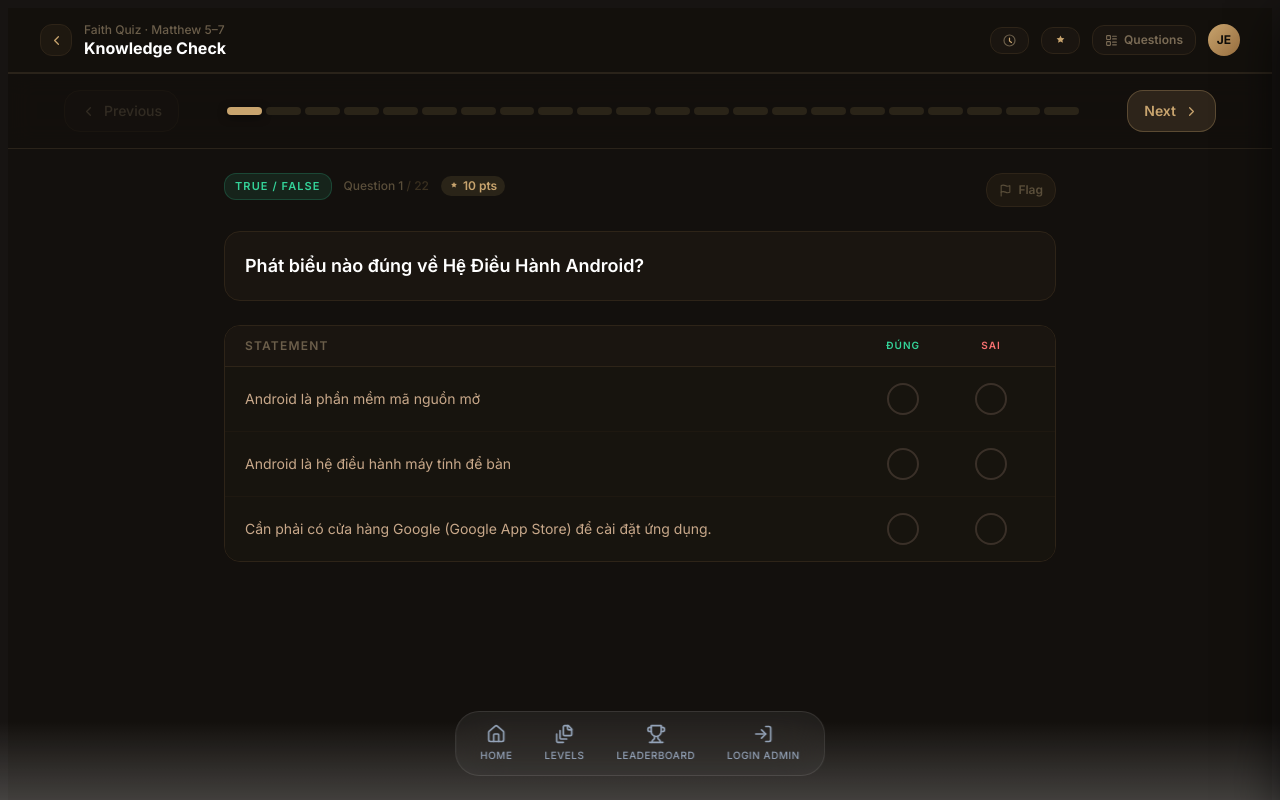
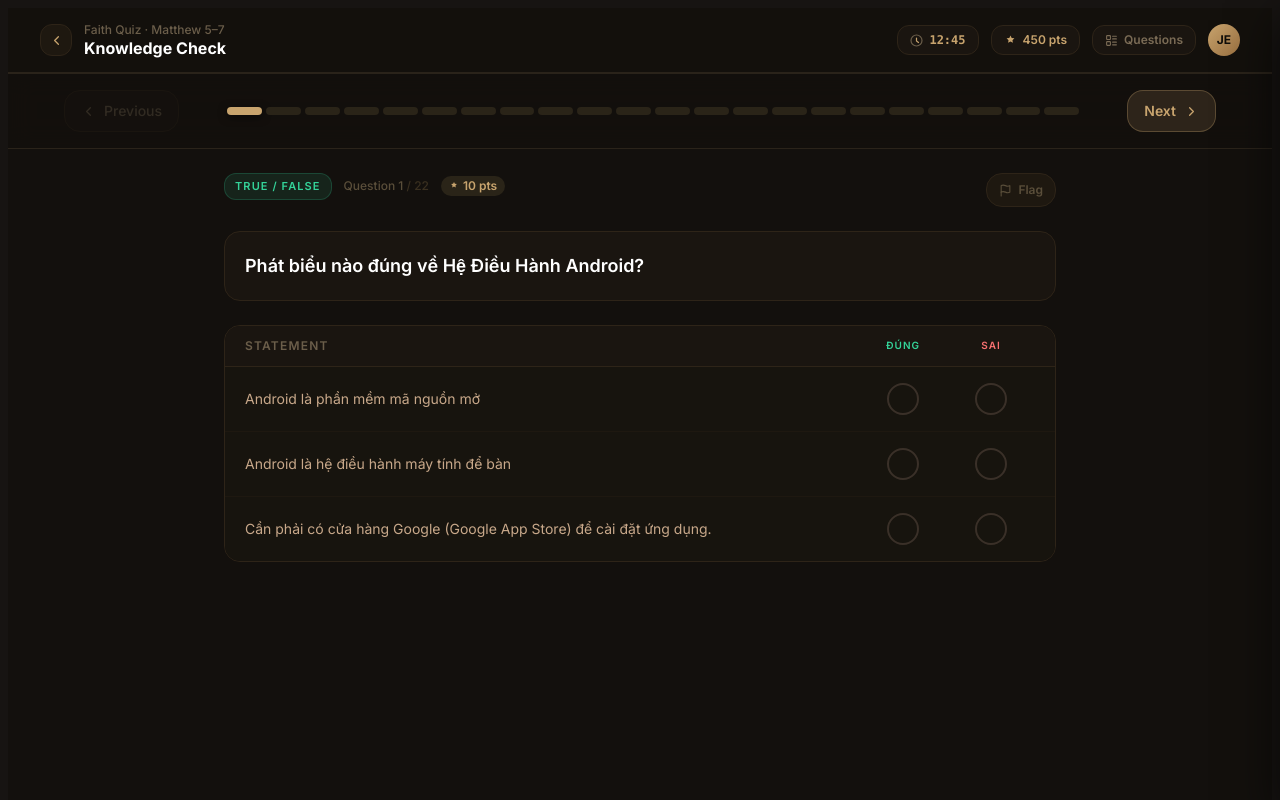
Before and after one commit to noname20011/IC3, a React (Vite) app: page /quiz/1/1 in a window 1280 px wide. Shown: the top 800 px of the page. Built offline with nearby package versions, Linux system fonts and the light colour scheme.

Commit message:
update header

```diff
--- a/src/App.jsx
+++ b/src/App.jsx
@@ -1,4 +1,4 @@
-import { BrowserRouter, Routes, Route } from "react-router-dom";
+import { BrowserRouter, Routes, Route, useLocation } from "react-router-dom";
 import PartPage from "./pages/PartPage";
 import DailyDevotion from "./pages/UI_Sample/DailyDevotion";
 import QuizPage from "./pages/QuizPage";
@@ -15,13 +15,18 @@ import ScrollToTop from "./components/core/ScrollToTop";
 import Footer from "./components/UI/Footer";
 
 export default function App() {
+  const location = useLocation();
+  const locationPath = location.pathname;
+
+  console.log(locationPath);
+
   return (
-    <BrowserRouter>
+    <>
       <ScrollToTop />
       <div className="bg-background py-2 px-2 relative">
         <LoadingProvider>
           {/* Header */}
-          <Header onBack={() => window.history.back()}/>
+          <Header locationPath={locationPath} onBack={() => window.history.back()}/>
 
           <Routes>
             <Route path="/" element={<HomePage />} />
@@ -38,11 +43,11 @@ export default function App() {
           </Routes>
 
           {/* side bar */}
-          <NavigationBar/>
+          {!locationPath.startsWith("/quiz") && <NavigationBar />}
         </LoadingProvider>
         <Toaster/>
         <Footer/>
       </div>
-    </BrowserRouter>
+    </>
   );
 }
--- a/src/components/UI/Header.tsx
+++ b/src/components/UI/Header.tsx
@@ -3,13 +3,13 @@ import { useCustomContext } from "../../hooks/use-context";
 import { useLocation } from "react-router-dom";
 
 interface HeaderProps {
-    onBack: () => void
+  onBack: () => void;
+  locationPath: string;
 }
 const Header = (props: HeaderProps) => {
-    const { onBack } = props;
+  const { onBack, locationPath } = props;
   const { setShowList } = useCustomContext();
 
-    const location = useLocation();
   return (
     <>
       {/* ── Sticky header ── */}
@@ -51,11 +51,11 @@ const Header = (props: HeaderProps) => {
                   strokeLinecap="round"
                 />
               </svg>
-              {
-                location.pathname === "/quiz" && <span className="text-xs font-mono font-semibold text-[#c8a46e]">
+              {locationPath.includes("/quiz") && (
+                <span className="text-xs font-mono font-semibold text-[#c8a46e]">
                   12:45
                 </span>
-              }
+              )}
             </div>
             {/* Score */}
             <div className="hidden sm:flex items-center gap-1.5 px-3 py-1.5 bg-[#1a1510] border border-[#2e2418] rounded-lg">
@@ -65,13 +65,14 @@ const Header = (props: HeaderProps) => {
                   fill="#c8a46e"
                 />
               </svg>
-              {
-                location.pathname === "/quiz" && <span className="text-xs font-semibold text-[#c8a46e]">
+              {locationPath.includes("/quiz") && (
+                <span className="text-xs font-semibold text-[#c8a46e]">
                   {450} pts
                 </span>
-              }
+              )}
             </div>
             {/* All Questions button */}
+            {locationPath.includes("/quiz") && (
               <button
                 onClick={() => setShowList(true)}
                 className="flex items-center gap-1.5 px-3 py-1.5 bg-[#1a1510] border border-[#2e2418] rounded-lg text-xs font-semibold text-[#7a6b55] hover:text-[#c8a46e] hover:border-[#3e3020] transition-all"
@@ -79,6 +80,7 @@ const Header = (props: HeaderProps) => {
                 <LayoutList size={13} />
                 <span className="hidden sm:inline">Questions</span>
               </button>
+            )}
             {/* Avatar */}
             <div className="w-8 h-8 rounded-full bg-gradient-to-br from-[#c8a46e] to-[#9a7040] flex items-center justify-center text-xs font-bold text-[#0f0d0a]">
               JE
--- a/src/components/UI/Review/TestViewScreen.tsx
+++ b/src/components/UI/Review/TestViewScreen.tsx
@@ -20,6 +20,8 @@ import { useState } from "react";
 import QuestionAnswerListDrawer from "./QuestionReviewListDrawer";
 import { useCustomContext } from "../../../hooks/use-context";
 import UserReviewPanel from "./UserReviewPanel";
+import { Button } from "@/components/core/buttons/MainButton";
+import { useNavigate } from "react-router";
 
 interface TestViewScreenProps {
   questions: QuestionTypeEntity[];
@@ -157,13 +159,12 @@ function scoreQuestion(
 const TestReviewScreen = ({
   questions,
   answers,
-  flagged,
-  onClose,
+  flagged
 }: TestViewScreenProps) => {
   // get saved state from localStorage
-  const userSaved = JSON.parse(localStorage.getItem("student") || "{}");
-  const [userData, setUserData] = useState<FormData>(userSaved);
+  const userData = JSON.parse(localStorage.getItem("student") || "{}");
 
+  const navigate = useNavigate();
   const {showList, setShowList } = useCustomContext();
   const [answerListReview, setAnswerListReview] = useState<AnswerListReview[]>(
     questions
@@ -193,7 +194,7 @@ const TestReviewScreen = ({
 }
 
   return (
-    <div className="flex min-h-screen bg-[#13100d]">
+    <div className="flex min-h-screen bg-[#13100d] relative">
       <main className="flex-1 min-h-screen px-6 lg:px-8 py-6 max-w-6xl mx-auto grid items-start grid-cols-1 md:grid-cols-5 gap-6">
 
         <div className="md:col-span-4 col-span-1">
@@ -341,6 +342,22 @@ const TestReviewScreen = ({
           <UserReviewPanel userData={userData} points={answerListReview.filter((q) => q.isCorrect).length * 10} totalScore={answerListReview.length * 10} />
         </div>
       </main>
+
+
+      {/* Button */}
+      <Button className="bg-devotion-gold/80 border text-white w-9/12 rounded-xl py-4
+      block md:hidden fixed bottom-4 left-10 right-10 mx-auto h-14 overflow-y-auto"
+      onClick={() =>
+        {
+          navigate("/leaderboard");
+          localStorage.clear();
+        }} >
+        {/* glow animation */}
+        <span className="absolute inset-0 bg-white/20 blur-xl opacity-0 hover:opacity-100 transition" />
+
+        <span className="relative z-10">Go to Leaderboard →</span>
+      </Button>
+
     </div>
   );
 };
--- a/src/components/UI/Review/UserReviewPanel.tsx
+++ b/src/components/UI/Review/UserReviewPanel.tsx
@@ -8,13 +8,17 @@ interface UserReviewPanelProps {
   totalScore: number;
 }
 
-export default function UserReviewPanel({ userData, points, totalScore }: UserReviewPanelProps) {
+export default function UserReviewPanel({
+  userData,
+  points,
+  totalScore,
+}: UserReviewPanelProps) {
   const percent = (points / totalScore) * 100;
 
   const navigate = useNavigate();
 
   return (
-    <div className="w-full md:w-[320px] rounded-2xl p-5 bg-gradient-to-b from-[#1a1510] to-[#181818] border border-white/10 shadow-xl">
+    <div className="w-full md:w-[320px] rounded-2xl p-5 bg-gradient-to-b from-[#1a1510] to-[#181818] border border-white/10 shadow-xl relative">
       {/* Avatar + Info */}
       <div className="flex items-center gap-3">
         <div className="w-12 h-12 rounded-full bg-gradient-to-br from-cyan-400 to-blue-500 flex items-center justify-center text-white font-bold">
@@ -22,8 +26,12 @@ export default function UserReviewPanel({ userData, points, totalScore }: UserRe
         </div>
 
         <div className="min-w-0">
-          <p className="text-white font-semibold truncate">{userData.studentName}</p>
-          <p className="text-white/60 text-sm">{userData.studentClass} • {userData.schoolName}</p>
+          <p className="text-white font-semibold truncate">
+            {userData.studentName}
+          </p>
+          <p className="text-white/60 text-sm">
+            {userData.studentClass} • {userData.schoolName}
+          </p>
         </div>
       </div>
 
@@ -64,12 +72,16 @@ export default function UserReviewPanel({ userData, points, totalScore }: UserRe
 
         {/* Emoji state */}
         <div className="flex justify-between mt-4 text-lg">
-          <span className={points < totalScore/2 ? "scale-[2]" : "opacity-40 scale-150"}>
+          <span
+            className={
+              points < totalScore / 2 ? "scale-[2]" : "opacity-40 scale-150"
+            }
+          >
             😢
           </span>
           <span
             className={
-              points >= totalScore/2 && points < totalScore
+              points >= totalScore / 2 && points < totalScore
                 ? "scale-[2]"
                 : "opacity-40 scale-150"
             }
@@ -77,7 +89,9 @@ export default function UserReviewPanel({ userData, points, totalScore }: UserRe
             😐
           </span>
           <span
-            className={points === totalScore ? "scale-[2]" : "opacity-40 scale-150"}
+            className={
+              points === totalScore ? "scale-[2]" : "opacity-40 scale-150"
+            }
           >
             😄
           </span>
@@ -86,11 +100,13 @@ export default function UserReviewPanel({ userData, points, totalScore }: UserRe
 
       {/* Button */}
 
-      <Button className="hover:bg-devotion-gold/90 bg-transparent border text-white mt-6 w-full relative overflow-hidden rounded-xl py-4" onClick={() =>
-        {
+      <Button
+        className="hover:bg-devotion-gold/90 bg-transparent border text-white mt-6 w-full relative overflow-hidden rounded-xl py-4 hidden md:block"
+        onClick={() => {
           navigate("/leaderboard");
           localStorage.clear();
-        }} >
+        }}
+      >
         {/* glow animation */}
         <span className="absolute inset-0 bg-white/20 blur-xl opacity-0 hover:opacity-100 transition" />
 
--- a/src/components/UI/level_part/LeaderboardCard.tsx
+++ b/src/components/UI/leader_board/LeaderboardCard.tsx
@@ -84,7 +84,7 @@ const LeaderboardCard = (props: LeaderboardCard) => {
                       {/* Background Glow */}
                       <div className="absolute top-1/2 left-1/2 -translate-x-1/2 -translate-y-1/2 w-full h-full bg-devotion-gold/5 blur-[120px] pointer-events-none" />
                       <div className="flex items-center gap-8 z-10 pt-6 md:pt-0 relative">
-                        <div className="text-6xl lg:mb-1.5 text-center absolute z-10 lg:-top-[60%] lg:left-[5%] md:-top-[60%] md:left-[4%] -top-[4%] left-[5%]">
+                        <div className="text-6xl lg:mb-1.5 text-center absolute z-10 lg:-top-[60%] lg:left-[5%] md:-top-[60%] md:left-[4%] -top-[4%] left-[7%]">
                           👑
                         </div>
                         <div className="relative">
--- a/src/main.jsx
+++ b/src/main.jsx
@@ -2,8 +2,11 @@ import React from "react";
 import ReactDOM from "react-dom/client";
 import App from "./App.jsx";
 import "./index.css";
+import { BrowserRouter } from "react-router-dom";
 
 ReactDOM.createRoot(document.getElementById("root")).render(
   <React.StrictMode>
-    <App />
+    <BrowserRouter>
+      <App />
+    </BrowserRouter>
   </React.StrictMode>);
--- a/src/pages/PartPage.tsx
+++ b/src/pages/PartPage.tsx
@@ -96,6 +96,7 @@ export default function PartsPage() {
             setShowPopup={() => setShowPopup(true)}
             setChoosePart={setChoosePart}
             index={index}
+            key={part.id}
           />
         ))}
       </div>
```
Lines whose indentation alone changed are shown as unchanged.
